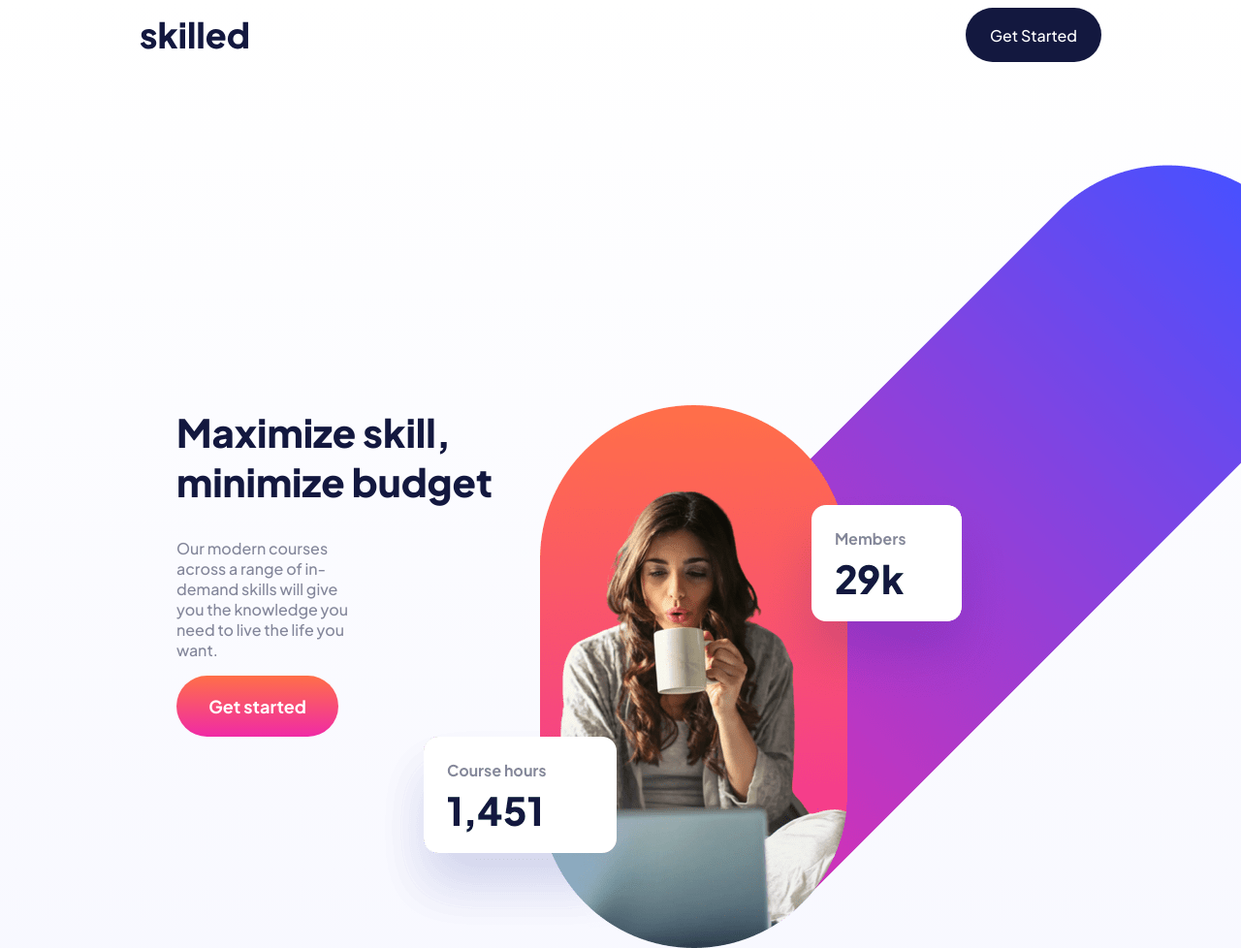
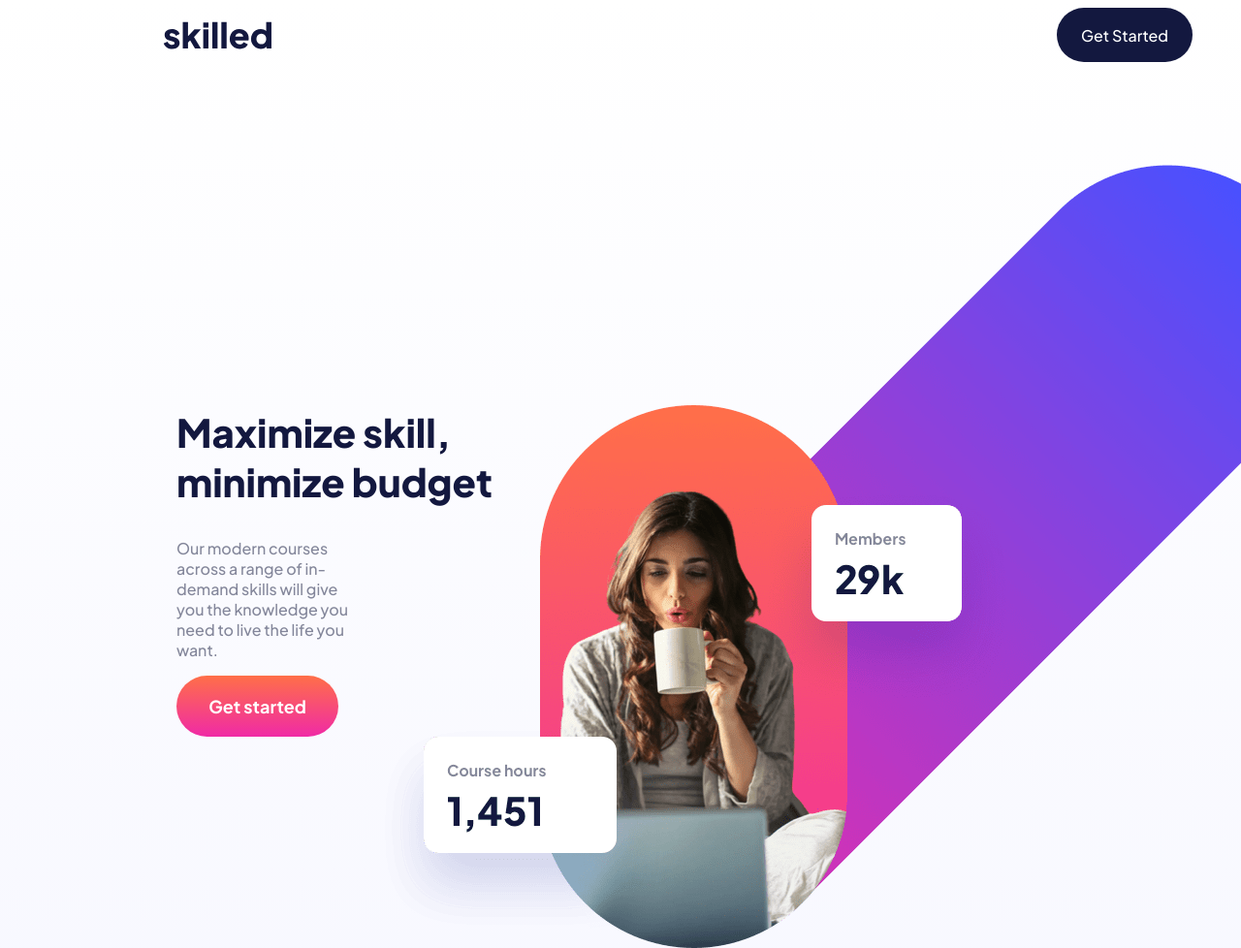
Before and after one commit to gigla2000/dav-4, a plain HTML site: page index.html in a window 1280 px wide. Shown: the top 978 px of the page at 97% size. Drawn offline with Linux system fonts and the light colour scheme.

Commit message:
margin-header-bolo

```diff
--- a/style.css
+++ b/style.css
@@ -239,6 +239,15 @@ footer {
     background: #666ca3;
   }
 
+  .skilled{
+    margin-left: 40px;
+  }
+
+  .get-started{
+    margin-right: -78px;
+
+  }
+
   section {
     margin-top: 40px;
     padding-left: 60px;
```
